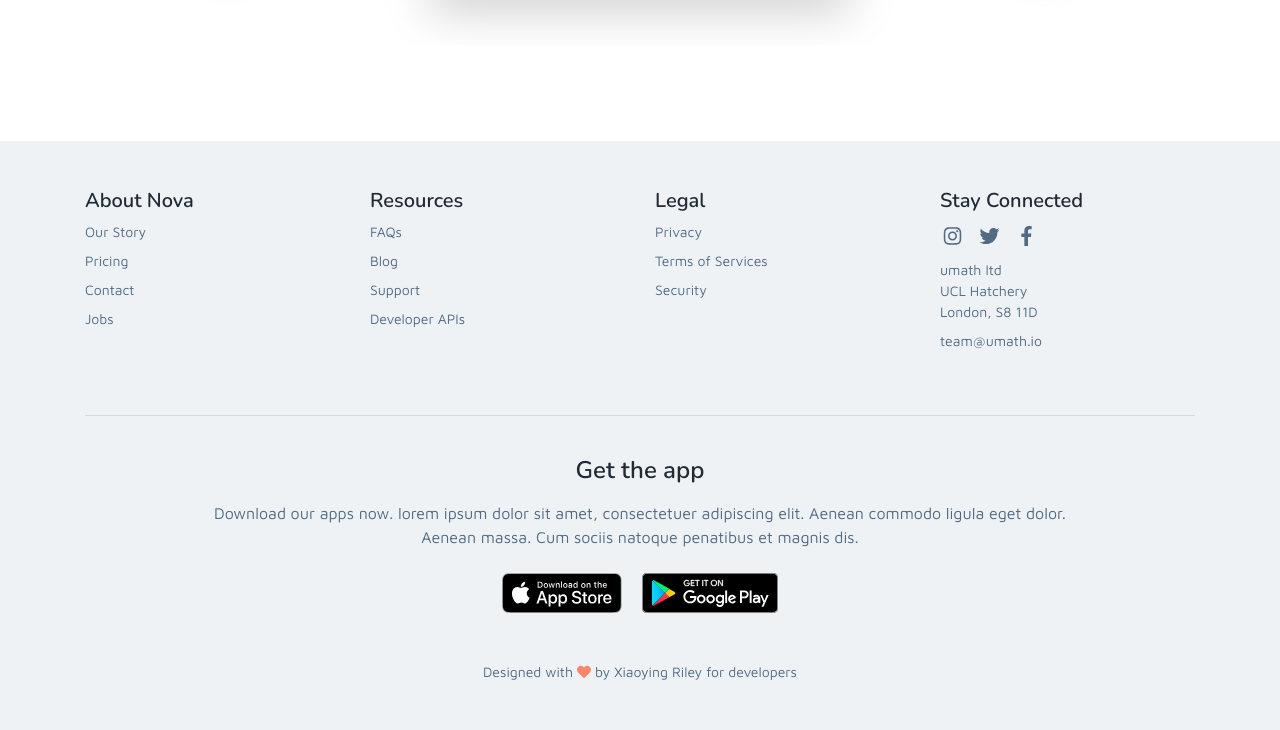
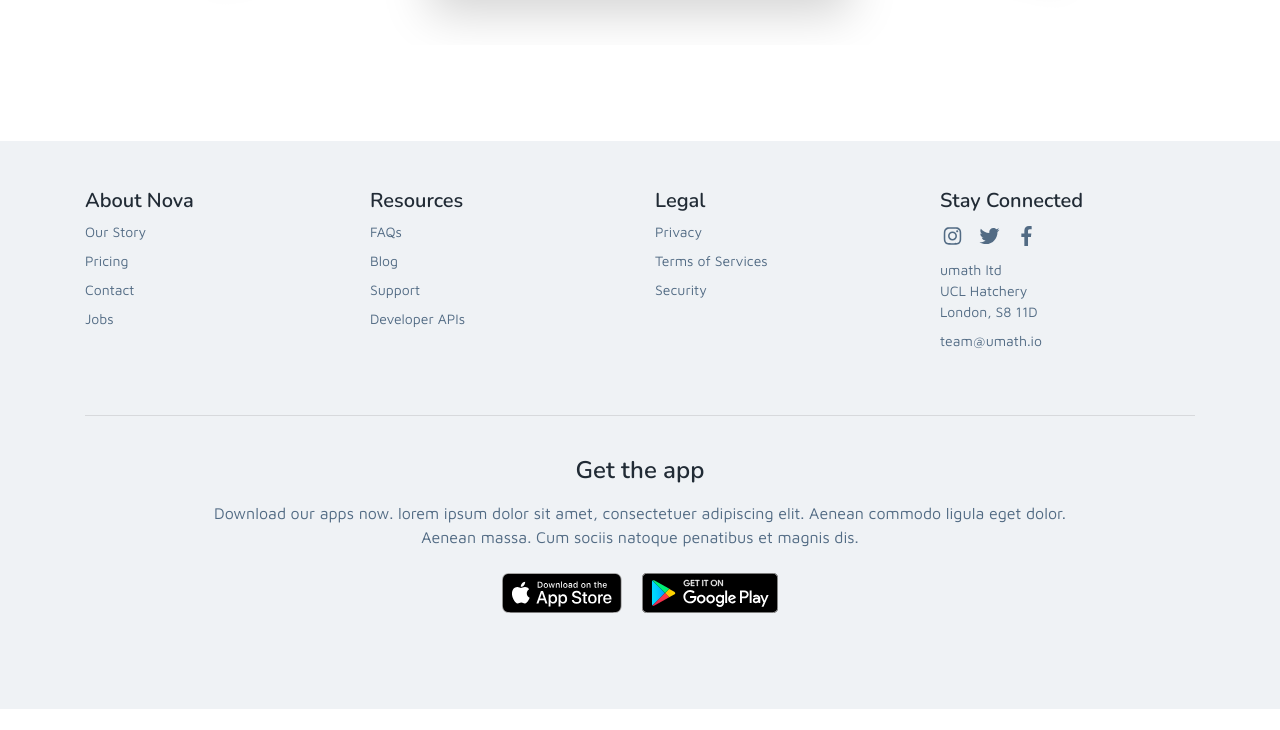
Before and after one commit to umathapp/website, a plain HTML site: page index.html in a window 1280 px wide. Shown: the part 3752-4482 px from the top of the page. After the commit the page ends 4461 px from the top, so only its background shows below. Drawn offline with nearby package versions, Linux system fonts and the light colour scheme.

Commit message:
fix footer

```diff
--- a/index.html
+++ b/index.html
@@ -343,7 +343,7 @@
 	    </div><!--//download-area-->
 	    <div class="footer-bottom text-center pb-5">
 	        <!--/* This template is released under the Creative Commons Attribution 3.0 License. Please keep the attribution link below when using for your own project. Thank you for your support. :) If you'd like to use the template without the attribution, you can buy the commercial license via our website: themes.3rdwavemedia.com */-->
-                <small class="copyright">Designed with <i class="fas fa-heart" style="color: #fb866a;"></i> by <a href="http://themes.3rdwavemedia.com" target="_blank">Xiaoying Riley</a> for developers</small>
+                <!-- <small class="copyright">Designed with <i class="fas fa-heart" style="color: #fb866a;"></i> by <a href="http://themes.3rdwavemedia.com" target="_blank">Xiaoying Riley</a> for developers</small> -->
 	    </div>
 
     </footer>
```
Also changed, not shown: assets/images/hero-figure.png, 1 other file.
